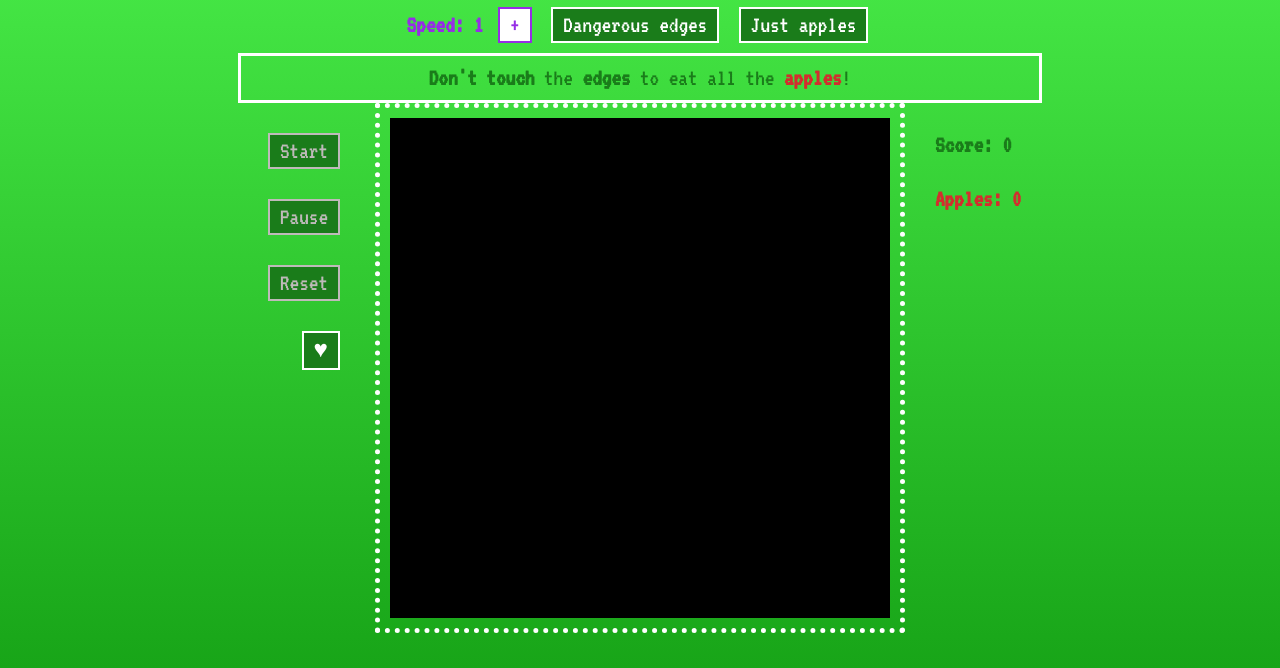
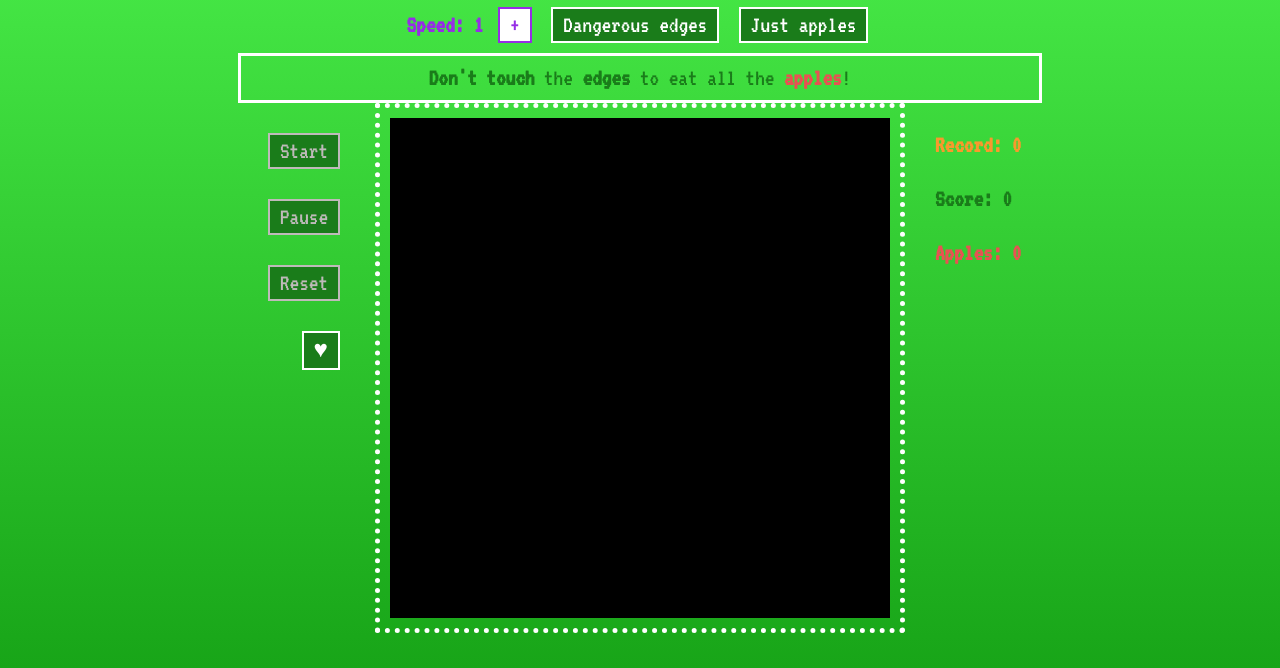
Before and after one commit to Camilla-Scarton/snake, a plain HTML site: page index.html in a window 1280 px wide. Shown: the part 144-812 px from the top of the page. Drawn offline with Linux system fonts and the light colour scheme.

Commit message:
record display and js logic

```diff
--- a/index.html
+++ b/index.html
@@ -58,6 +58,7 @@
         </div>
         <canvas class="container" id="board"></canvas>
           <p class="col score bold">
+            <span class="orange">Record: <span id="record">0</span></span>
             <span>Score: <span id="score">0</span></span>
             <span class="red">Apples: <span id="apple-count">0</span></span>
             <span class="blue no-blueberry">Blueberries:
--- a/script.js
+++ b/script.js
@@ -21,6 +21,7 @@ const game = {
   apple: 0,
   blueberry: 0,
   pause: false,
+  record: 0,
 };
 
 const snake = {
@@ -62,6 +63,7 @@ const $appleDisplay = document.getElementById("apple-count");
 const $blueberryDisplay = document.getElementById("blueberry-count");
 const $modeDisplay = document.getElementById("mode");
 const $blueberrySpan = document.querySelector("span.no-blueberry");
+const $recordDisplay = document.getElementById("record");
 
 // Buttons
 const $modeBtns = document.querySelectorAll("button.mode"); // game mode buttons
@@ -322,6 +324,8 @@ function update() {
   if (game.over) {
     context.fillStyle = "black";
     context.fillRect(0, 0, $board.width, $board.height);
+    if (game.record < game.score) game.record = game.score;
+    $recordDisplay.innerHTML = game.record;
     if (!alert(`Game over! Your score is ${game.score}!`)) {
       reset();
       start();
--- a/style.css
+++ b/style.css
@@ -40,7 +40,7 @@ html {
 }
 
 .red {
-    color: rgb(211, 46, 46);
+    color: rgb(232, 82, 82);
 }
 
 .blue {
@@ -53,6 +53,10 @@ html {
 
 .violet {
     color: rgb(150, 45, 230);
+}
+
+.orange {
+    color: rgb(248, 153, 45);
 }
 
 .container {
```
